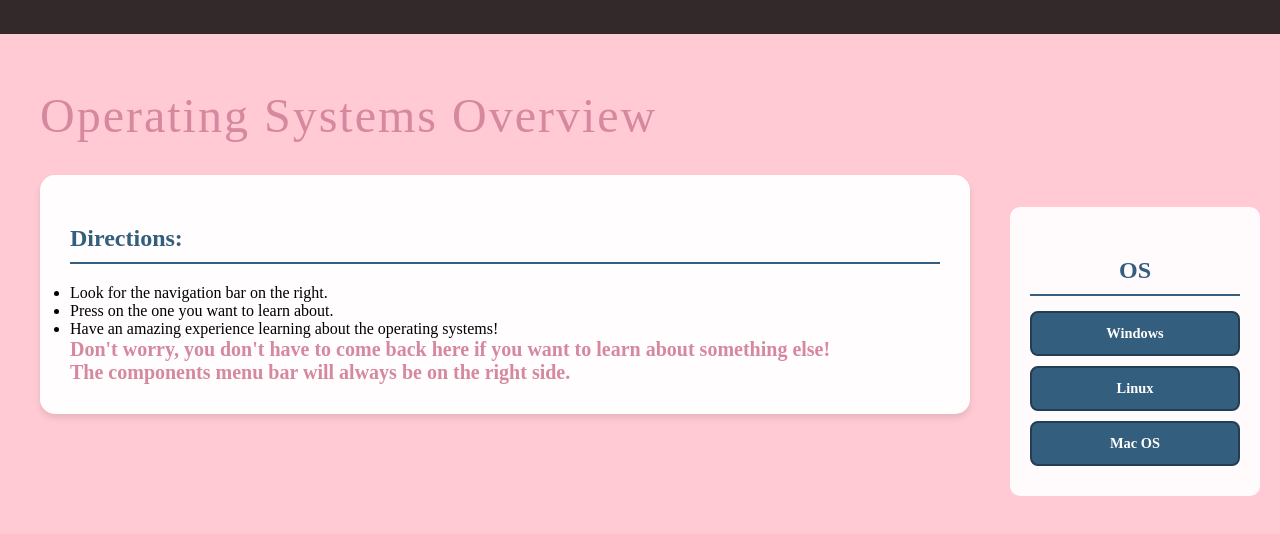
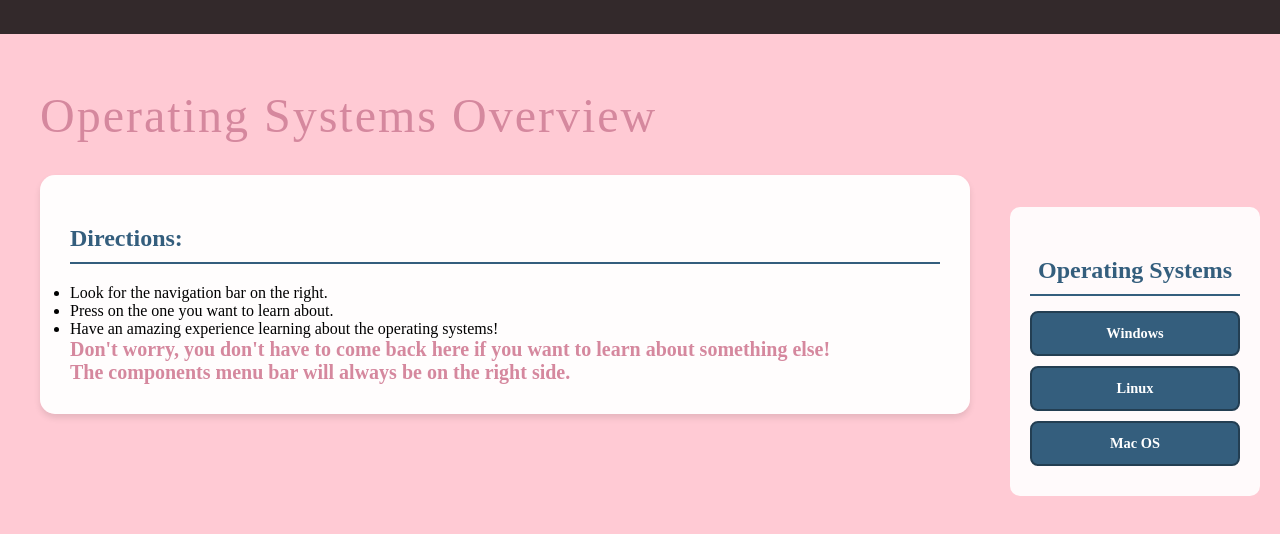
Before and after one commit to j4derp/Operating-Systems, a plain HTML site: page main.html in a window 1280 px wide. Shown: the part 286-820 px from the top of the page. Drawn offline with Linux system fonts and the light colour scheme; a web font is replaced by a local one.

Commit message:
Update main.html

```diff
--- a/main.html
+++ b/main.html
@@ -6,7 +6,7 @@
  <meta name="viewport" content="width=device-width, initial-scale=1.0, maximum-scale=1.0, user-scalable=no">
  <link href="https://fonts.googleapis.com/css?family=Ruge+Boogie:regular" rel="stylesheet" />
  <link href="https://fonts.googleapis.com/css?family=Playwrite+AU+SA:100,200,300,regular" rel="stylesheet" />
- <title>Know Your PC</title>
+ <title>Operating Systems</title>
 
 
 </head>
@@ -26,7 +26,7 @@
      </div>
    <div class="page-container">
      <div class="components-nav">
-        <h2>OS</h2>
+        <h2>Operating Systems</h2>
         <a href="windows.html" class="component-link">
             <div class="component-box">Windows</div>
         </a>
```
